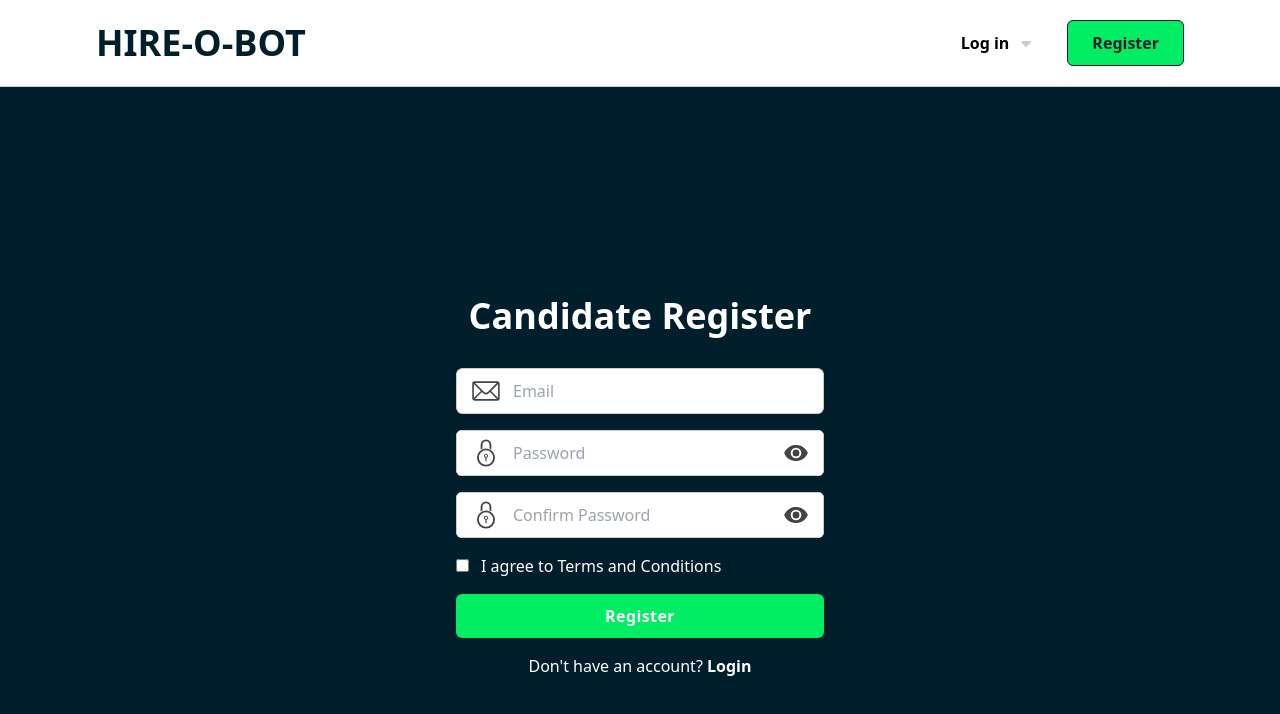
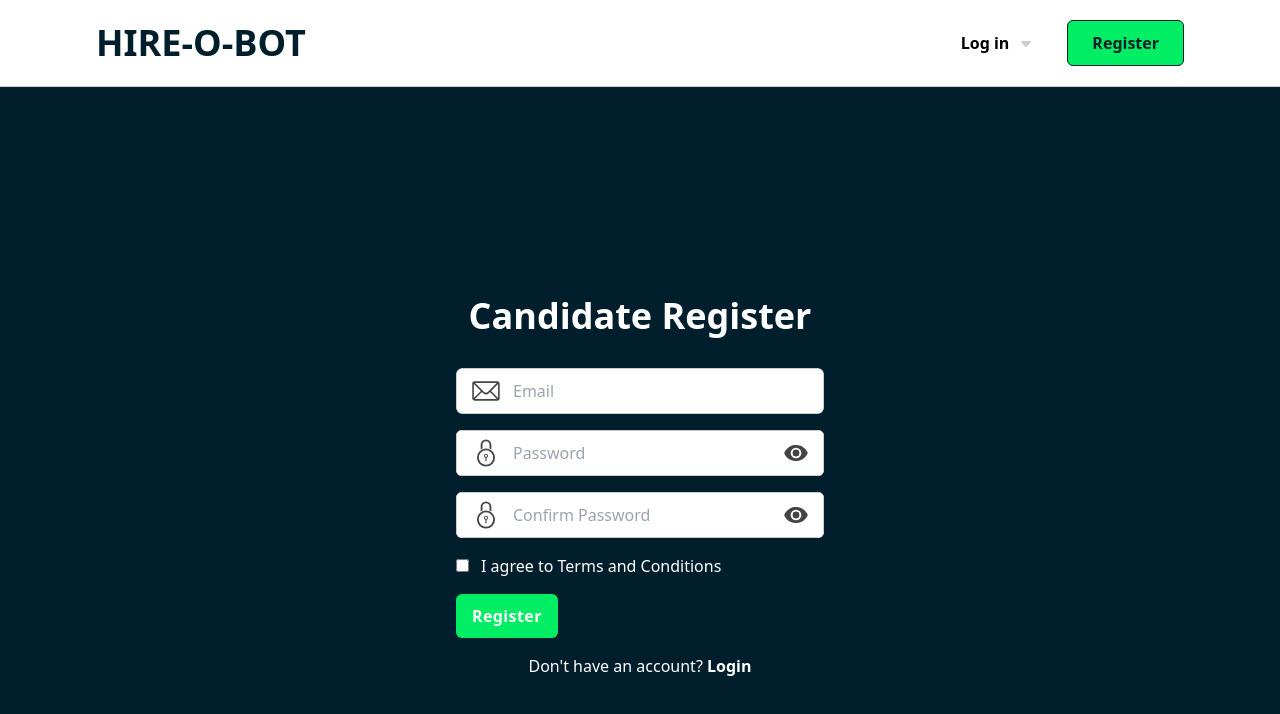
Before and after one commit to Hire-o-Bot/Hire-o-Bot, a React (Create React App) app in the folder frontend/: page /register/candidate in a window 1280 px wide. Shown: the top 714 px of the page. Built offline with nearby package versions, Linux system fonts and the light colour scheme.

Commit message:
Improved Component

```diff
--- a/frontend/src/components/form/SubmitButton.js
+++ b/frontend/src/components/form/SubmitButton.js
@@ -1,11 +1,20 @@
-const SubmitButton = ({ submitForm, value }) => {
+const SubmitButton = ({
+  submitForm,
+  value,
+  fullWidth = false,
+  alignRight = false,
+}) => {
   return (
-    <input
-      className='w-full p-2.5 mb-4 bg-[#00ed64] text-white font-semibold tracking-wide cursor-pointer hover:bg-[#00ed64] transition rounded-md overflow-hidden'
-      type='submit'
-      onClick={(e) => submitForm(e)}
-      value={value}
-    />
+    <div className={`${alignRight ? "flex justify-end" : null}`}>
+      <input
+        className={`${
+          fullWidth ? "w-full" : "inline-block"
+        } py-2.5 px-4 mb-4 bg-[#00ed64] text-white font-semibold tracking-wide cursor-pointer hover:bg-[#00ed64] transition rounded-md overflow-hidden`}
+        type='submit'
+        onClick={(e) => submitForm(e)}
+        value={value}
+      />
+    </div>
   );
 };
 export default SubmitButton;
```
